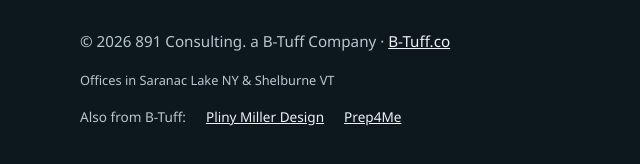
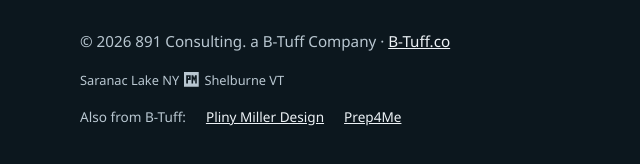
Before and after one commit to plinymiller/891consulting.com, a plain HTML site: page index.html in a window 1280 px wide. Shown: the part 4391-4555 px from the top of the page, 0-640 px from the left. Drawn offline with Linux system fonts and the light colour scheme.

Commit message:
Footer: Saranac Lake NY [Pliny Miller mark] Shelburne VT

```diff
--- a/index.html
+++ b/index.html
@@ -210,6 +210,7 @@
     .apps .wrap { grid-template-columns: 1fr; }
     .row { grid-template-columns: 1fr; gap: 0; }
   }
+.pm-loc{white-space:nowrap}.pm-mark{display:inline-block;width:1.15em;height:1.15em;vertical-align:-.2em;margin:0 .15em}
 </style>
 </head>
 <body>
@@ -373,7 +374,7 @@
   <div class="wrap">
     <span>&copy; 2026 891 Consulting. a B-Tuff Company · <a href="https://b-tuff.co" rel="noopener">B-Tuff.co</a></span>
     <a href="mailto:info@891consulting.com">info@891consulting.com</a>
-    <span class="offices">Offices in Saranac Lake NY &amp; Shelburne VT</span>
+    <span class="offices pm-loc">Saranac Lake NY <svg class="pm-mark" xmlns="http://www.w3.org/2000/svg" viewBox="0 0 16 16" width="1.15em" height="1.15em" role="img" aria-label="Pliny Miller" focusable="false"><title>Pliny Miller</title><path fill="currentColor" fill-rule="evenodd" d="M0 0H16V16H0ZM2.4 3.4H7.3V8.6H4.3V12.6H2.4ZM4.3 5.1V6.9H5.5V5.1ZM8.2 3.4H10.1L11.05 6.6L12 3.4H13.9V12.6H12.2V7.4L11.05 10.4L9.9 7.4V12.6H8.2Z"/></svg> Shelburne VT</span>
     <span class="family"><span>Also from B-Tuff:</span><a href="https://plinymiller.com" rel="noopener">Pliny Miller Design</a><a href="https://prep4me.app" rel="noopener">Prep4Me</a></span>
   </div>
 </footer>
```
